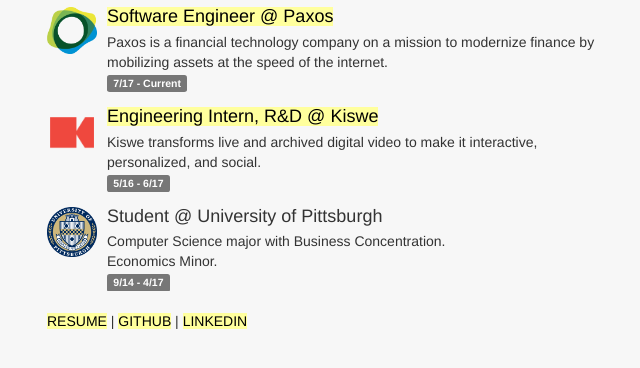
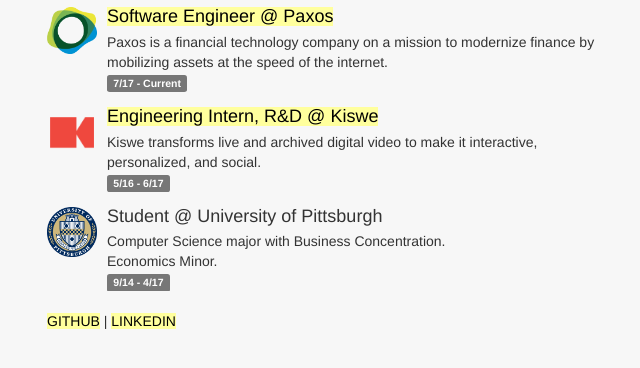
Before and after one commit to dkindler/dkindler.github.io, a plain HTML site: page index.html in a window 1280 px wide. Shown: the part 164-532 px from the top of the page, without its empty margins (23-663 px from the left). Drawn offline with nearby package versions, Linux system fonts and the light colour scheme.

Commit message:
Remove Resume

```diff
--- a/index.html
+++ b/index.html
@@ -66,8 +66,6 @@
   <div class="row">
     <div class="col-md-12">
       <p id="footer">
-        <a href="assets/Kindler,Daniel.pdf"><span id="highlight">RESUME</span></a>
-        |
         <a href="https://github.com/dkindler"><span id="highlight">GITHUB</span></a>
         |
         <a href="https://www.linkedin.com/in/danielkindler?"><span id="highlight">LINKEDIN</span></a>
```
